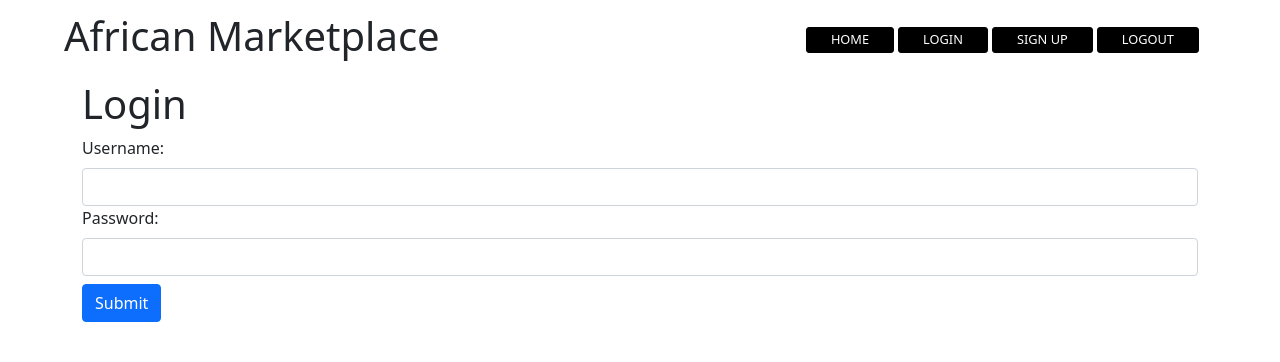
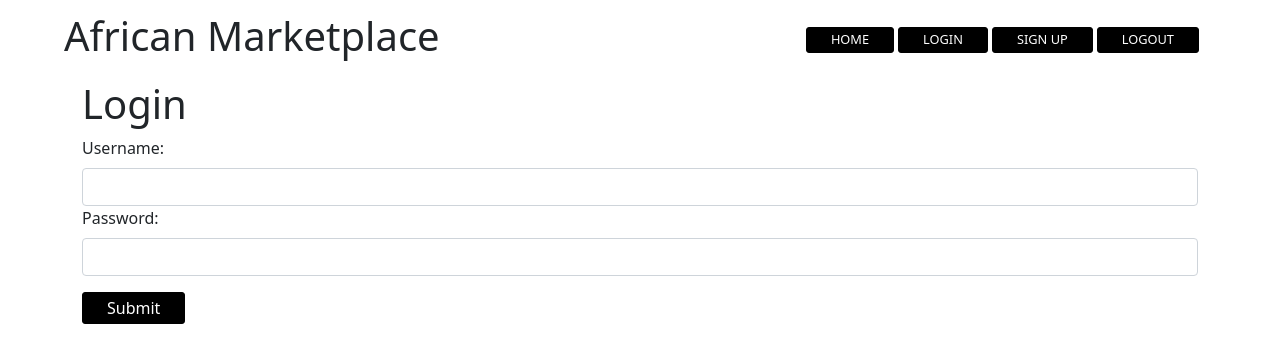
Before and after one commit to African-Market-Build/Front-end, a React (Create React App) app: page /login in a window 1280 px wide. Shown: the top 362 px of the page. Built offline with nearby package versions, Linux system fonts and the light colour scheme.

Commit message:
got some styles on the buttons so it matches the header and organized the listings

```diff
--- a/src/components/AddItem.js
+++ b/src/components/AddItem.js
@@ -84,7 +84,7 @@ const AddItem = () => {
           />
 
           <div>
-            <button className="AddItemFormBtn">Add Item</button>
+            <Button className="AddItemFormBtn">Add Item</Button>
           </div>
         </Form>
       </Container>
@@ -93,3 +93,26 @@ const AddItem = () => {
 };
 
 export default AddItem;
+
+const Button = styled.button`
+  background: transparent;
+  border-radius: 3px;
+  border: 0px solid;
+  color: black;
+
+  margin-top: 2rem;
+
+  background-color: #000;
+  color: #ffffff;
+  border: 1px solid rgb(0, 0, 0);
+  border-radius: 3px;
+  height: 2em;
+  padding-left: 24px;
+  padding-right: 24px;
+
+  :hover {
+    background-color: rgb(13, 110, 253);
+    border: 1px solid rgb(13, 110, 253);
+    color: white;
+  }
+`;
--- a/src/components/Dashboard.js
+++ b/src/components/Dashboard.js
@@ -41,19 +41,43 @@ const Dashboard = (props) => {
 
   return (
     <Container>
-      <div>
-        <h1>Items</h1>
+      <Button onClick={() => navigate("/addItem")} className="addItemBtn">
+        Click Here to Add Item
+      </Button>
+      <h1>Items</h1>
+      <div className="eachCard">
         {items.map((item) => {
           return (
             <Item key={item.item_id} item={item} handleDelete={handleDelete} />
           );
         })}
       </div>
-      <button onClick={() => navigate("/addItem")} className="addItemBtn">
-        Click Here to Add Item
-      </button>
     </Container>
   );
 };
 
 export default Dashboard;
+
+const Button = styled.button`
+  background: transparent;
+  border-radius: 3px;
+  border: 0px solid;
+  color: black;
+  margin-top: 2rem;
+  margin-bottom: 2rem;
+  box-shadow: 0 4px 8px 0 rgba(0, 0, 0, 0.2), 0 6px 20px 0 rgba(0, 0, 0, 0.19);
+
+  background-color: #000;
+  color: #ffffff;
+  border: 1px solid rgb(0, 0, 0);
+  border-radius: 3px;
+  height: 2em;
+  padding-left: 24px;
+  padding-right: 24px;
+
+  :hover {
+    background-color: rgb(13, 110, 253);
+    border: 1px solid rgb(13, 110, 253);
+    color: white;
+  }
+`;
--- a/src/components/Item.js
+++ b/src/components/Item.js
@@ -2,28 +2,38 @@ import React from "react";
 import styled from "styled-components";
 
 const Item = (props) => {
-  const { item, handleDelete, handleEditSelect } = props;
+  const { item, handleDelete } = props;
 
   return (
     <>
-      <div>
+      <div className="card">
+        <div className="deleteBtn">
+          <Button
+            onClick={() => {
+              handleDelete(item.item_id);
+            }}
+          >
+            X
+          </Button>
+        </div>
         <h2>{item.item_name}</h2>
         <p>Location: {item.item_location}</p>
-        <h4>{item.item_description}</h4>
+        <h6>{item.item_description}</h6>
         <p>Price: ${item.item_price}</p>
-      </div>
-
-      <div>
-        <button
-          onClick={() => {
-            handleDelete(item.item_id);
-          }}
-        >
-          Delete
-        </button>
       </div>
     </>
   );
 };
 
 export default Item;
+
+const Button = styled.button`
+  background: transparent;
+  border-radius: 3px;
+  border: 1px solid;
+  color: black;
+  display: flex;
+  justify-content: right;
+  color: white;
+  text-shadow: 1px 1px 5px black, 0 0 2px grey, 0 0 1px grey;
+`;
--- a/src/components/Login.js
+++ b/src/components/Login.js
@@ -1,5 +1,5 @@
 import "bootstrap/dist/css/bootstrap.min.css";
-import React, { useState } from "react";
+import React, { useState, useEffect } from "react";
 import axios from "axios";
 import styled from "styled-components";
 import { useNavigate } from "react-router-dom";
@@ -47,6 +47,7 @@ const Login = () => {
                 onChange={handleChange}
                 name="username"
                 id="username"
+                value={cred.username}
                 className="form-control mt-2"
               />
             </div>
@@ -57,12 +58,11 @@ const Login = () => {
                 name="password"
                 type="password"
                 id="password"
+                value={cred.password}
                 className="form-control mt-2"
               />
             </div>
-            <button className="mt-2 btn btn-primary" id="submit">
-              Submit
-            </button>
+            <Button id="submit">Submit</Button>
           </Form>
           {/* {error && <p id="error"> {error}</p>} */}
         </div>
@@ -72,3 +72,25 @@ const Login = () => {
 };
 
 export default Login;
+
+const Button = styled.button`
+  background: transparent;
+  border-radius: 3px;
+  border: 0px solid;
+  color: black;
+  margin-top: 1rem;
+
+  background-color: #000;
+  color: #ffffff;
+  border: 1px solid rgb(0, 0, 0);
+  border-radius: 3px;
+  height: 2em;
+  padding-left: 24px;
+  padding-right: 24px;
+
+  :hover {
+    background-color: rgb(13, 110, 253);
+    border: 1px solid rgb(13, 110, 253);
+    color: white;
+  }
+`;
--- a/src/styles/home.css
+++ b/src/styles/home.css
@@ -3,16 +3,15 @@
 }
 
 .bgimage {
-    width:100%;
-    height:500px;
-    background: url('https://images.unsplash.com/photo-1487546331507-fcf8a5d27ab3?ixlib=rb-1.2.1&ixid=MnwxMjA3fDB8MHxwaG90by1wYWdlfHx8fGVufDB8fHx8&auto=format&fit=crop&w=1770&q=80');
+  width: 100%;
+  height: 500px;
+  background: url("https://images.unsplash.com/photo-1487546331507-fcf8a5d27ab3?ixlib=rb-1.2.1&ixid=MnwxMjA3fDB8MHxwaG90by1wYWdlfHx8fGVufDB8fHx8&auto=format&fit=crop&w=1770&q=80");
   background-repeat: no-repeat;
   background-position: center;
-    background-size:cover;
+  background-size: cover;
   background-attachment: fixed;
   margin-bottom: 30px;
 }
-
 
 .flex-grid-thirds {
   display: flex;
@@ -24,11 +23,27 @@
   height: 100px;
 }
 .col {
-    background:#0d6efd;
+  background: #0d6efd;
   margin: 10px;
   padding: 15px;
 }
 
 p {
-    color: #fff;
+  color: rgb(7, 7, 7);
 }
+.card {
+  width: 250px;
+  box-shadow: 0 4px 8px 0 rgba(0, 0, 0, 0.2), 0 6px 20px 0 rgba(0, 0, 0, 0.19);
+  text-align: center;
+}
+
+div.eachCard {
+  display: flex;
+  flex-direction: row;
+  flex-wrap: wrap;
+  justify-content: space-between;
+}
+div.deleteBtn {
+  display: flex;
+  justify-content: right;
+}
```
Lines whose indentation alone changed are shown as unchanged.
